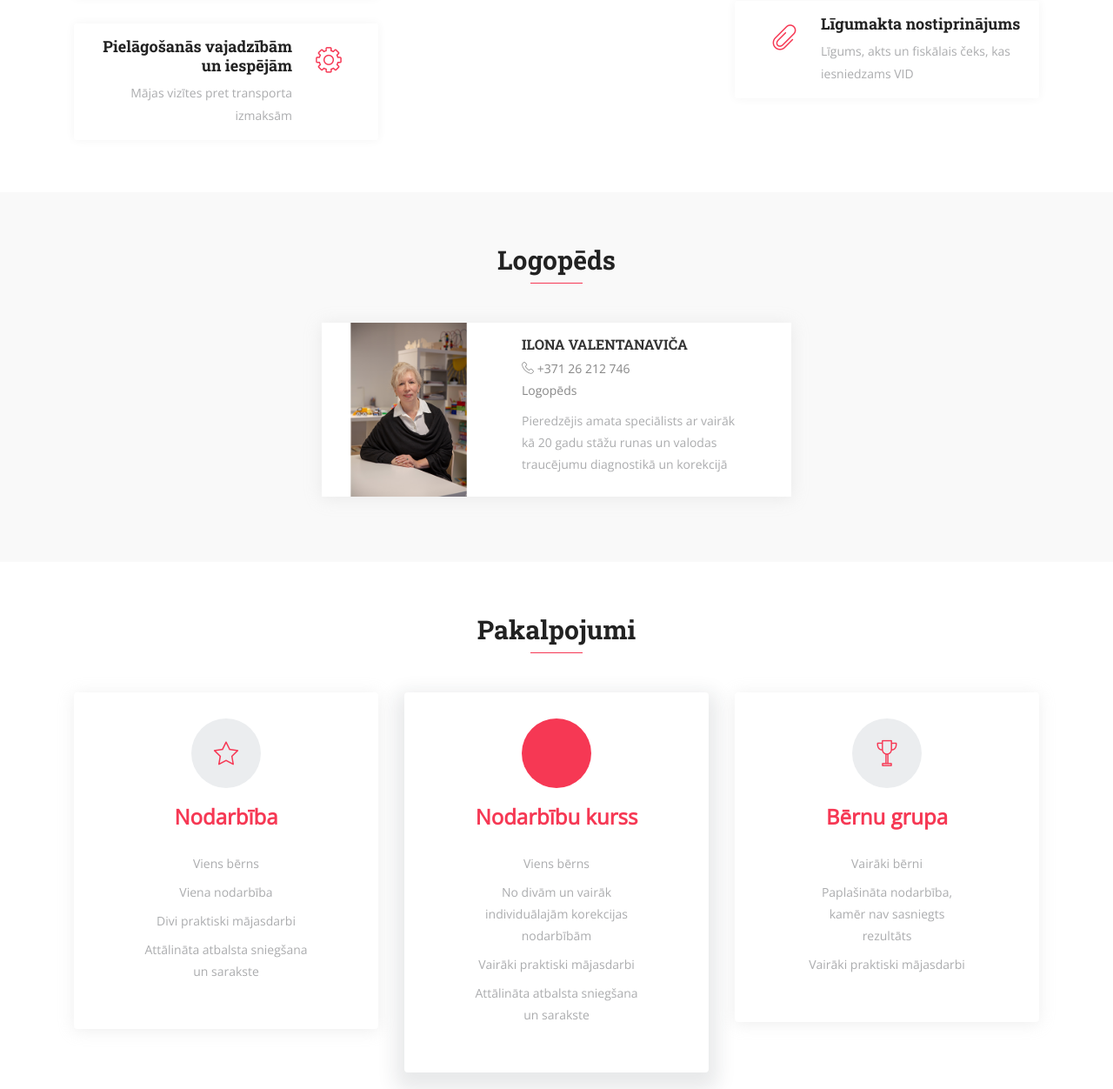
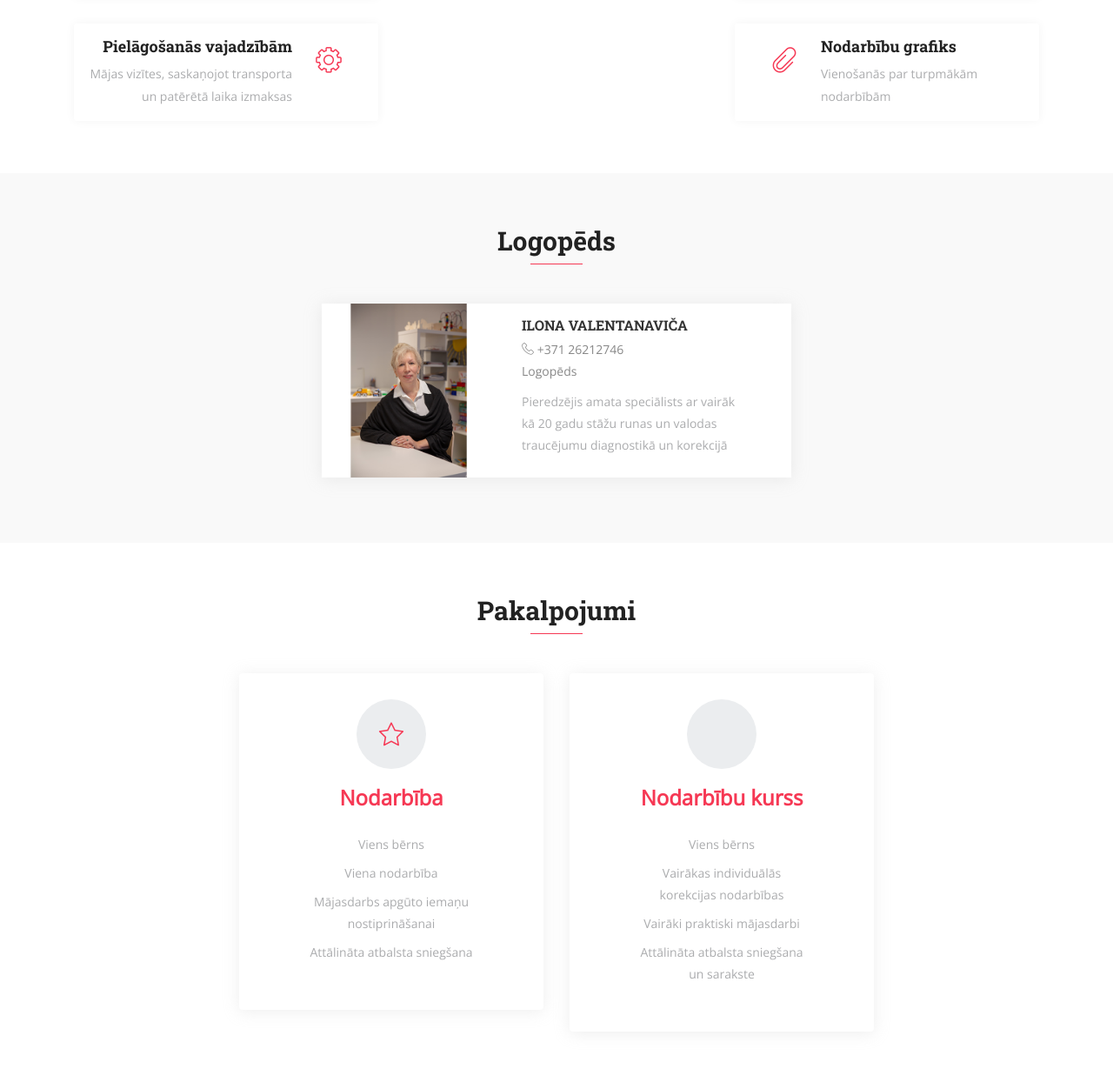
Before and after one commit to edvardsvalentanavics/logopedlv, a plain HTML site: page public/index.html in a window 1280 px wide. Shown: the part 2372-3624 px from the top of the page at 87% size. Drawn offline with nearby package versions, Linux system fonts and the light colour scheme; files whose address does not match are found by name.

Commit message:
rfc_and_fixes

```diff
--- a/public/index.html
+++ b/public/index.html
@@ -257,8 +257,8 @@
                   <i class="lni-cog"></i>
                 </span>
                 <div class="text">
-                  <h4>Pielāgošanās vajadzībām un iespējām</h4>
-                  <p>Mājas vizītes pret transporta izmaksām</p>
+                  <h4>Pielāgošanās vajadzībām</h4>
+                  <p>Mājas vizītes, saskaņojot transporta un patērētā laika izmaksas</p>
                 </div>
               </div>
             </div>
@@ -276,7 +276,7 @@
                 </span>
                 <div class="text">
                   <h4>Radošas nodarbības</h4>
-                  <p>Plašs instrumentu un rotaļu klāsts sekmīgai traucējuma novēršanai</p>
+                  <p>Plašs profesionālu instrumentu un rotaļu klāsts sekmīgai traucējuma novēršanai</p>
                 </div>
               </div>
               <div class="box-item wow fadeInRight" data-wow-delay="0.6s">
@@ -293,8 +293,8 @@
                   <i class="lni-paperclip"></i>
                 </span>
                 <div class="text">
-                  <h4>Līgumakta nostiprinājums</h4>
-                  <p>Līgums, akts un fiskālais čeks, kas iesniedzams VID</p>
+                  <h4>Nodarbību grafiks</h4>
+                  <p>Vienošanās par turpmākām nodarbībām</p>
                 </div>
               </div>
             </div>
@@ -321,7 +321,7 @@
               <div class="content">
                 <div class="info-text">
                   <h3><a href="#team">Ilona Valentanaviča</a></h3>
-                  <p><i class="lni-phone-handset"></i> +371 26 212 746</p>
+                  <p><i class="lni-phone-handset"></i> +371 26212746</p>
                   <p>Logopēds</p>
                 </div>
                 <p>Pieredzējis amata speciālists ar vairāk kā 20 gadu stāžu runas un valodas traucējumu diagnostikā un korekcijā</p>
@@ -345,7 +345,7 @@
           <h2 class="section-title wow fadeInDown" data-wow-delay="0.3s">Pakalpojumi</h2>
           <div class="shape wow fadeInDown" data-wow-delay="0.3s"></div>
         </div>
-        <div class="row">
+        <div class="row justify-content-center">
           <div class="col-lg-4 col-md-6 col-xs-12">
             <div class="table wow fadeInLeft" data-wow-delay="1.2s">
               <div class="icon-box">
@@ -361,14 +361,15 @@
               <ul class="description">
                 <li>Viens bērns</li>
                 <li>Viena nodarbība</li>
-                <li>Divi praktiski mājasdarbi</li>
-                <li>Attālināta atbalsta sniegšana un sarakste</li>
+                <li>Mājasdarbs apgūto iemaņu nostiprināšanai</li>
+                <li>Attālināta atbalsta sniegšana</li>
               </ul>
               <!-- <button class="btn btn-common">Iegādāties</button> -->
             </div>
           </div>
           <div class="col-lg-4 col-md-6 col-xs-12 active">
-            <div class="table wow fadeInUp" id="active-tb" data-wow-delay="1.2s">
+            <div class="table wow fadeInRight" data-wow-delay="1.2s">
+            <!-- <div class="table wow fadeInUp" id="active-tb" data-wow-delay="1.2s"> -->
               <div class="icon-box">
                 <i class="lni-diamond"></i>
               </div>
@@ -381,33 +382,33 @@
               </div> -->
               <ul class="description">
                 <li>Viens bērns</li>
-                <li>No divām un vairāk individuālajām korekcijas nodarbībām</li>
+                <li>Vairākas individuālās korekcijas nodarbības</li>
                 <li>Vairāki praktiski mājasdarbi</li>
                 <li>Attālināta atbalsta sniegšana un sarakste</li>
               </ul>
               <!-- <button class="btn btn-common">Iegādāties</button> -->
             </div>
           </div>
-          <div class="col-lg-4 col-md-6 col-xs-12">
+          <!-- <div class="col-lg-4 col-md-6 col-xs-12">
             <div class="table wow fadeInRight" data-wow-delay="1.2s">
               <div class="icon-box">
                 <i class="lni-cup"></i>
               </div>
               <div class="pricing-header">
-                <!-- <p class="price-value">€18<span> /bērns</span></p> -->
+                 <p class="price-value">€18<span> /bērns</span></p>
                 <p class="price-value">Bērnu grupa</p> <br>
               </div>
-              <!-- <div class="title">
+              <div class="title">
                 <h3>Grupa</h3>
-              </div> -->
+              </div>
               <ul class="description">
                 <li>Vairāki bērni</li>
-                <li>Paplašināta nodarbība, <br>kamēr nav sasniegts rezultāts</li>
+                <li>Paplašināta nodarbība <br>rezultāta sasniegšanai</li>
                 <li>Vairāki praktiski mājasdarbi</li>
               </ul>
-              <!-- <button class="btn btn-common">Iegādāties</button> -->
+              <button class="btn btn-common">Iegādāties</button>
             </div>
-          </div>
+          </div> -->
         </div>
       </div>
     </section>
@@ -522,7 +523,7 @@
     <footer id="footer" class="footer-area section-padding">
       <div class="container">
         <div class="container">
-          <div class="row">
+          <div class="row justify-content-center">
             <div class="col-lg-3 col-md-6 col-sm-6 col-xs-6 col-mb-12">
               <div class="widget">
                 <h3 class="footer-logo"><img src="assets/img/logo.png" alt=""></h3>
@@ -562,13 +563,13 @@
             </div>
 
             <div class="col-lg-3 col-md-6 col-sm-12 col-xs-12">
-              <h3> <a class="footer-titel" href="#contact">Saziņa</a></h3>
+              <h3> <a class="footer-titel" href="#contact">Kontakti</a></h3>
               <ul class="address">
                 <li>
                   <a href="https://www.google.com/maps?ll=55.895843,26.537216&z=11&t=m&hl=en&gl=LT&mapclient=embed&q=Daugavpils+Latvia"><i class="lni-map-marker"></i>Daugavpils, Latvija, LV-5401</a>
                 </li>
                 <li>
-                  <a href="#contact"><i class="lni-phone-handset"></i>+371 26 212 746</a>
+                  <a href="#contact"><i class="lni-phone-handset"></i>+371 26212746</a>
                 </li>
                 <!-- <li>
                   <a href="#contact"><i class="lni-whatsapp"></i>+371 26 212 746</a>
@@ -586,7 +587,7 @@
           <div class="row">
             <div class="col-md-12">
               <div class="copyright-content">
-                <p>Copyright © 2021 UIdeck, all rights reserved</p>
+                <p>Copyright © 2022 UIdeck, all rights reserved</p>
               </div>
             </div>
           </div>
```
